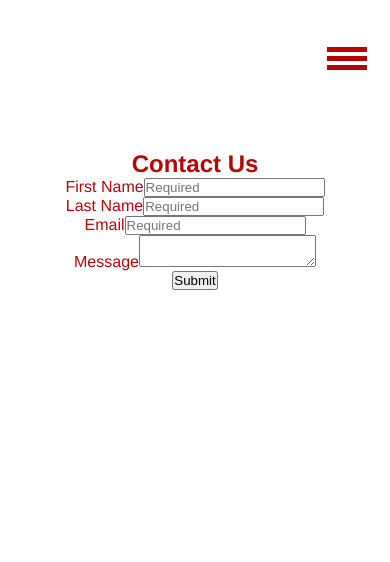
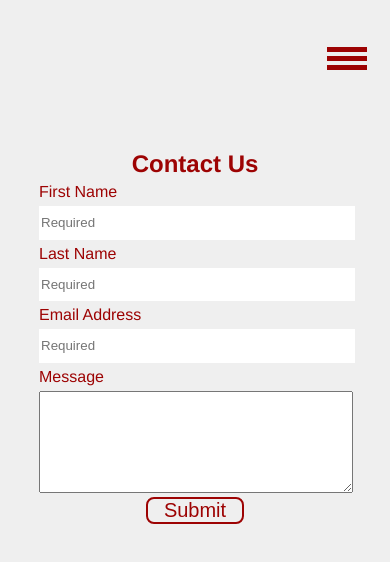
Before and after one commit to acurunner79/JandJHome-Solutions-FRONTEND, a Gatsby site: page /contact in a window 390 px wide. Built offline with nearby package versions, Linux system fonts and the light colour scheme; Gatsby itself is replaced by a stand-in of ours.

Commit message:
created basic styling for contact page on mobile only

```diff
--- a/src/components/Layout.js
+++ b/src/components/Layout.js
@@ -15,21 +15,31 @@ const GlobalStyle = createGlobalStyle`
         text-align: center;
         margin: 0;
         font-family: 'Helvetica', sans-seriff;
+        background-color: rgb(239, 239, 239)
     }
 
     a{
-        color: rgb(183, 5, 5);
+        color: rgb(157, 3, 3);
         text-decoration: none;
         list-style: none;
         font-size: 20px
     }
 
     #text{
-        color:rgb(183, 5, 5);
+        color:rgb(157, 3, 3);
     }
 
     h1, h2, h3, h4, h5, h6, p{
-        color:rgb(183, 5, 5);
+        color:rgb(157, 3, 3);
+    }
+
+    button{
+        background-color: transparent;
+        border: 2px solid rgb(157, 3, 3);
+        border-radius: 8px;
+        width: 25vw;
+        height: 5vh
+        font-size: 25px
     }
 `
 
--- a/src/components/Nav/Hamburger/hamburger.css
+++ b/src/components/Nav/Hamburger/hamburger.css
@@ -14,21 +14,21 @@ div.hamburger {
     height: 0.05rem;
     padding: 2px 0 2px 0;
     margin: 1px 0 2px 0;
-    background: rgb(183, 5, 5);
+    background: rgb(157, 3, 3);
 }
  #two {
     width: 2.5rem;
     height: 0.05rem;
     padding: 2px 0 2px 0;
     margin: 2px 0 2px 0;
-    background: rgb(183, 5, 5);
+    background: rgb(157, 3, 3);
 }
  #three {
     width: 2.5rem;
     height: 0.05rem;
     padding: 2px 0 2px 0;
     margin: 2px 0 2px 0;
-    background: rgb(183, 5, 5);
+    background: rgb(157, 3, 3);
 }
 
 @media (min-width: 767px) {
--- a/src/pages/contact.js
+++ b/src/pages/contact.js
@@ -15,39 +15,34 @@ const Contact = () => {
             <form id="contact-form" onSubmit={handleSubmit} method="POST">
                 <ValidationError field="email" prefix="Email" errors={state.errors} />
                 <div id="contact-card">
-                    <label className="form-title">First Name
-                        <input
+                    <label className="form-title">First Name</label>
+                        <input className="input-field"
                             name="first name"
                             type="name"
                             placeholder="Required"
                         ></input>
-                    </label>
                     <br/>
-                    <label className="form-title">Last Name
-                        <input
+                    <label className="form-title">Last Name</label>
+                        <input className="input-field"
                             name="last name"
                             type="name"
                             placeholder="Required"
                         ></input>
-                    </label>
                     <br/>
-                    <label className="form-title"
-                        htmlFor="email">Email
-                        <input
+                    <label className="form-title">Email Address</label>
+                        <input className="input-field"
                             name="email"
                             type="email"
                             placeholder="Required"
                         ></input>
-                    </label>
                     <br/>
-                    <label className="form-title">Message
+                    <label className="form-title">Message</label>
                         <textarea
                             id="message"
                             name="message"
                         ></textarea>
-                    </label>
                     <br/>
-                    <button type="submit" disabled={state.submitting}>Submit</button>
+                    <button type="submit" disabled={state.submitting}><a>Submit</a></button>
                 </div>
             </form>
         </Layout>
--- a/src/styles/contact.css
+++ b/src/styles/contact.css
@@ -2,6 +2,33 @@
     margin-top: 150px;
 }
 
+form#contact-form{
+    margin: 0 auto;
+    width: 90vw;
+}
+
+#contact-card{
+    width: 80vw;
+    margin: 0 auto;
+}
+
 .form-title{
-    color:rgb(183, 5, 5);
+    display: flex;
+    text-align: left !important;
+    color:rgb(157, 3, 3);
+    margin: 5px 0;
+    /* padding-right: 25px; */
 }
+
+.input-field{
+    width: 80vw;
+    height: 3.5vh;
+    margin: 0 ;
+    border-color: transparent;
+    /* border-bottom: rgb(183, 5, 5); */
+}
+
+#message{
+    width: 80vw;
+    height: 100px;
+}
```
